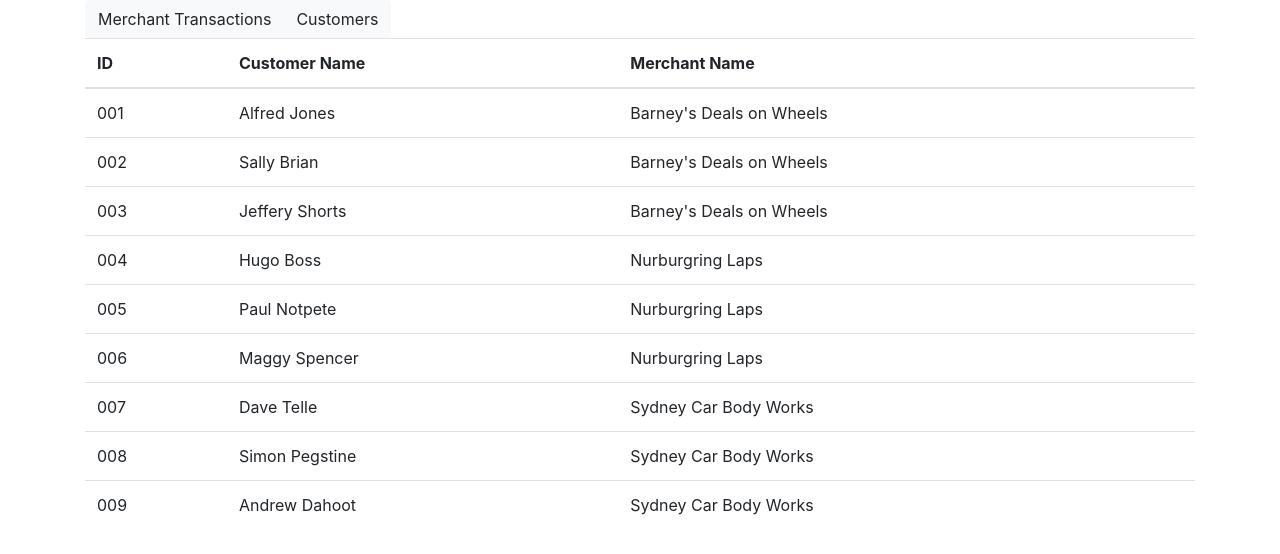
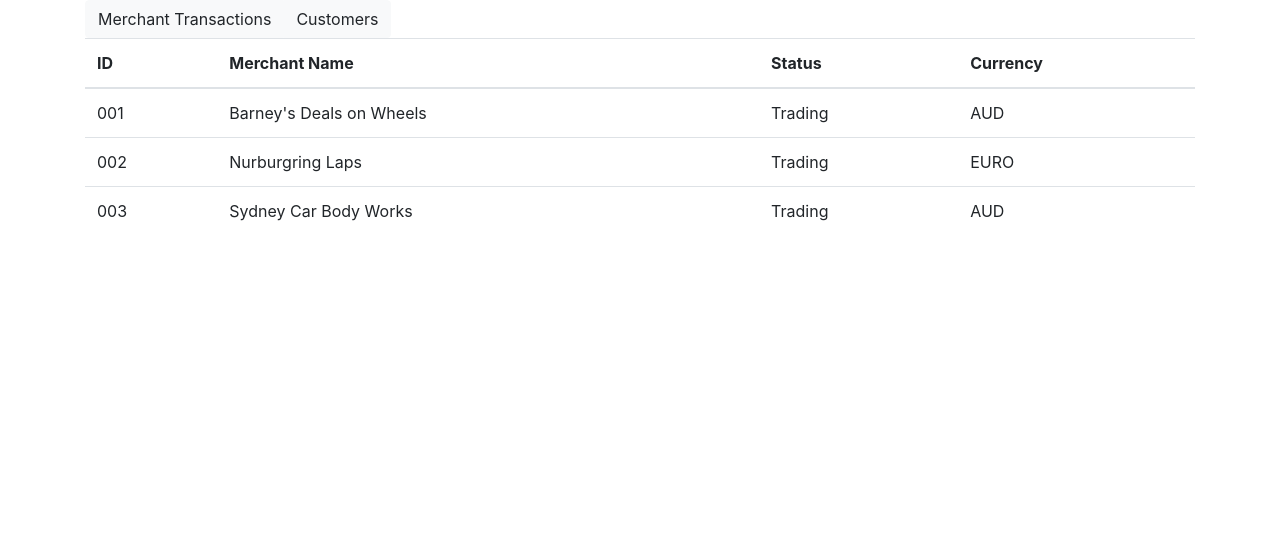
Before and after one commit to annie-kailath/transaction-history, a React (Create React App) app in the folder transaction-history/: page / in a window 1280 px wide. Shown: the top 554 px of the page. Built offline with nearby package versions, Linux system fonts and the light colour scheme.

Commit message:
Toggle between customers view and merchant transaction view
added MerchantTransactions

```diff
--- a/transaction-history/src/components/App.js
+++ b/transaction-history/src/components/App.js
@@ -2,18 +2,42 @@ import React, { Component } from 'react';
 import customers from './data/mockCustomers.json';
 import merchants from './data/mockMerchants.json';
 import Customers from './Customers';
+import MerchantTransactions from './MerchantTransactions';
 
 class App extends Component {
+    constructor(props) {
+        super(props);
+        this.state = { merchantTransaction: true };
+        this.displayMerchantDetails = this.displayMerchantDetails.bind(this);
+        this.displayCustomers = this.displayCustomers.bind(this);
+    }
+    displayMerchantDetails() {
+        this.setState(state => ({
+            merchantTransaction: true
+        }));
+    }
+    displayCustomers() {
+        this.setState(state => ({
+            merchantTransaction: false
+        }));
+    }
     render() {
-        let custumerDetails = customers.map((customer) => {
-            let merchantName = merchants.filter(merchant => merchant.id === customer.merchantId)[0].name;
-            return { name: customer.name, id: customer.id, merchantName: merchantName }
-        })
-        let table = <Customers customersData={custumerDetails} />
+        let table;
+        let merchantTransaction = this.state.merchantTransaction;
+        if (merchantTransaction) {
+            table = <MerchantTransactions transactionsData={merchants} />
+        }
+        else {
+            let custumerDetails = customers.map((customer) => {
+                let merchantName = merchants.filter(merchant => merchant.id === customer.merchantId)[0].name;
+                return { name: customer.name, id: customer.id, merchantName: merchantName }
+            })
+            table = <Customers customersData={custumerDetails} />
+        }
         return (<div className="container">
             <div className="btn-group" role="group" aria-label="Transactions">
-                <button type="button" className="btn btn-light" >Merchant Transactions</button>
-                <button type="button" className="btn btn-light" >Customers</button>
+                <button type="button" className="btn btn-light" onClick={this.displayMerchantDetails}>Merchant Transactions</button>
+                <button type="button" className="btn btn-light" onClick={this.displayCustomers}>Customers</button>
             </div>
             {table}
         </div >)
--- /dev/null
+++ b/transaction-history/src/components/MerchantTransactions.js
@@ -0,0 +1,43 @@
+import React, { Component } from 'react';
+
+const MerchantDetailsTableHeader = () => {
+    return (<thead>
+        <tr>
+            <th>ID</th>
+            <th>Merchant Name</th>
+            <th>Status</th>
+            <th>Currency</th>
+        </tr>
+    </thead>)
+}
+
+const MerchantDetailsTableContent = (props) => {
+    let rows = props.transactionsData.map((row, index) => {
+        return (
+            <tr key={index} >
+                <td>{row.id}</td>
+                <td>{row.name}</td>
+                <td>{row.isTrading ? 'Trading' : 'Not Trading'}</td>
+                <td>{row.currency}</td>
+            </tr>
+        )
+    })
+    return (<tbody>{rows}</tbody>)
+}
+
+class MerchantTransactions extends Component {
+    render() {
+        const { transactionsData } = this.props;
+        return (
+            <div>
+                <table className="table">
+                    <MerchantDetailsTableHeader />
+                    <MerchantDetailsTableContent transactionsData={transactionsData} />
+                </table>
+                <div className="container">
+                </div>
+            </div>)
+    }
+}
+
+export default MerchantTransactions
```
